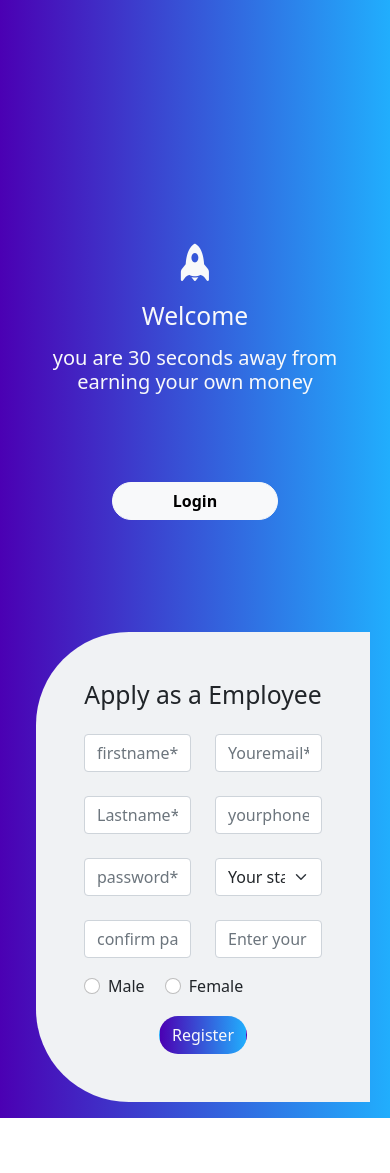
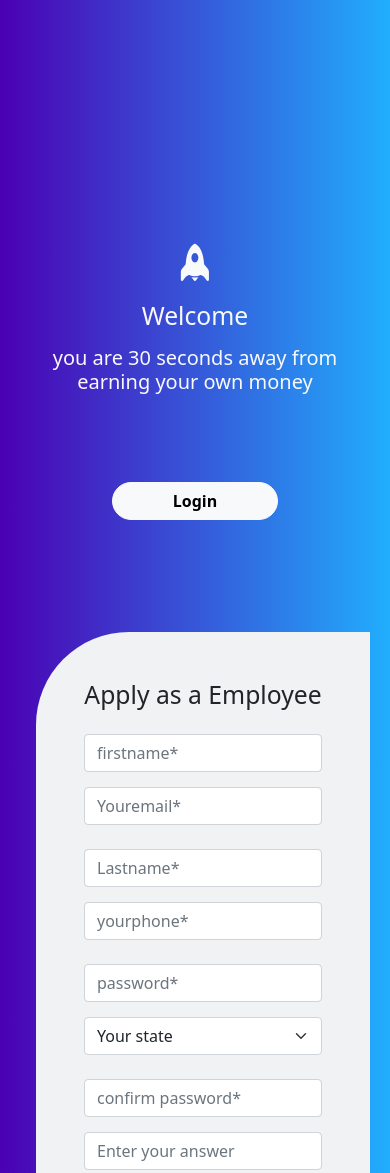
Before and after one commit to Hariprasaath2002/Employee_entryfrom, a plain HTML site: page index.html in a window 390 px wide. Shown: the top 1173 px of the page. Before the commit the page ends 1118 px from the top, so only its background shows below. Drawn offline with nearby package versions, Linux system fonts and the light colour scheme.

Commit message:
mobile view changed

```diff
--- a/index.html
+++ b/index.html
@@ -60,6 +60,12 @@
             margin-bottom: 7em;
             padding: 6px 60px 6px 60px;
         }
+        @media only screen and (max-width: 480px) {
+            .mobile {
+                         margin-top: 15px;
+                    }
+        }
+
 
     </style>
 </head>
@@ -77,32 +83,32 @@
                 </div>
 
             </div>
-            <div class=" child2 col-lg-8 ms-3">
+            <div class=" child2 col-lg-8 ms-3 col-sm-12">
                 <form class="form p-5" style="background-color: rgb(240, 242, 244);">
                     <h2 class="text-center">Apply as a Employee</h2>
-                    <div class="row mt-4">
-                        <div class="col">
+                    <div class="row mt-4 ">
+                        <div class=" col-lg-6 col-sm-12">
                             <input class="form-control" type="text" placeholder="firstname*">
                         </div>
-                        <div class="col">
+                        <div class="mobile col-lg-6 col-sm-12 ">
                             <input class="form-control" type="email" placeholder="Youremail*">
                         </div>
 
                     </div>
                     <div class="row mt-4">
-                        <div class="col">
+                        <div class="col-lg-6 col-sm-12col-lg-6 col-sm-12">
                             <input class="form-control" type="text" placeholder="Lastname*">
                         </div>
-                        <div class="col">
+                        <div class="mobile col-lg-6 col-sm-12col-lg-6 col-sm-12">
                             <input class="form-control" type="tel" placeholder="yourphone*">
                         </div>
 
                     </div>
                     <div class="row mt-4">
-                        <div class="col">
+                        <div class=" col-lg-6 col-sm-12col-lg-6 col-sm-12">
                             <input class="form-control" type="text" placeholder="password*">
                         </div>
-                        <div class="col">
+                        <div class="mobile col-lg-6 col-sm-12col-lg-6 col-sm-12">
                             <select class="form-select">
                                 <option selected>Your state</option>
                                 <option value="1">Tamil nadr</option>
@@ -115,10 +121,10 @@
 
                     </div>
                     <div class="row mt-4">
-                        <div class="col">
+                        <div class=" col-lg-6 col-sm-12">
                             <input class="form-control" type="password" placeholder="confirm password*">
                         </div>
-                        <div class="col">
+                        <div class="mobile col-lg-6 col-sm-12">
                             <input class="form-control" type="text" placeholder="Enter your answer">
                         </div>
 
```
